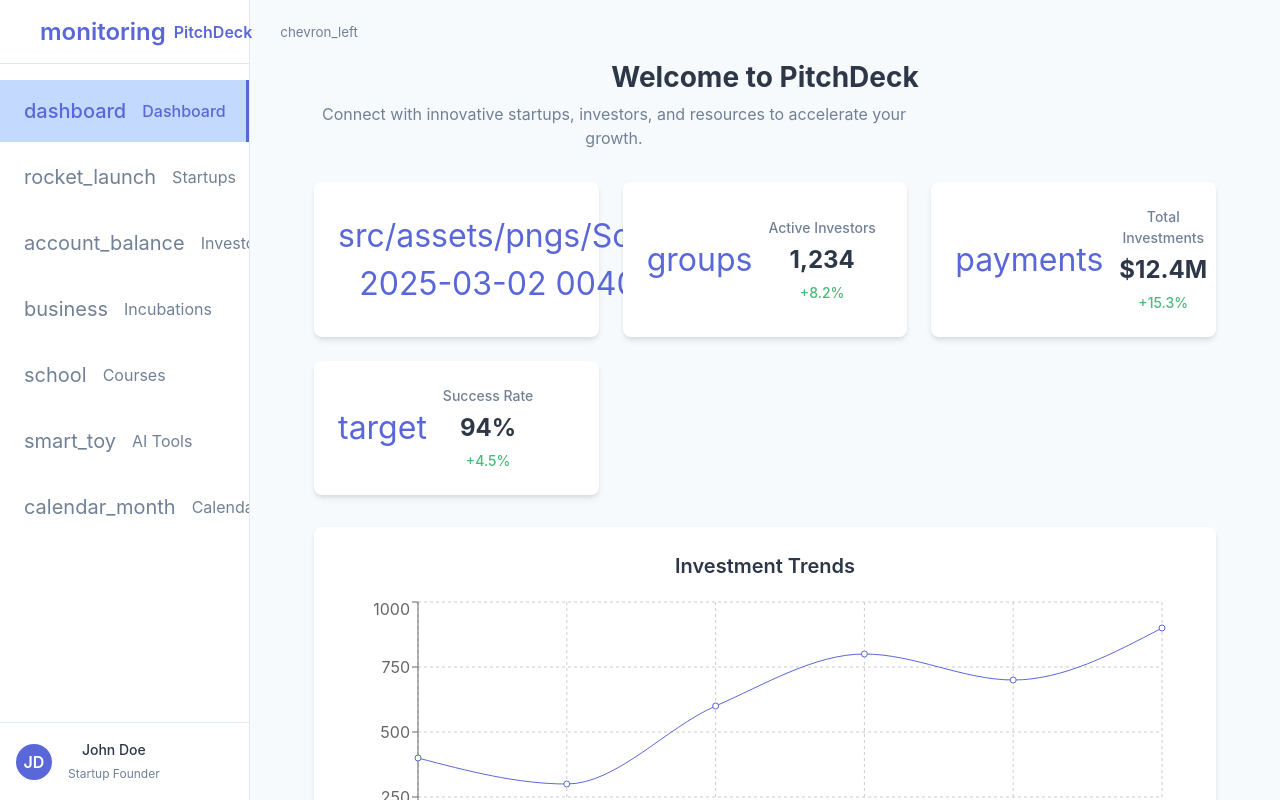
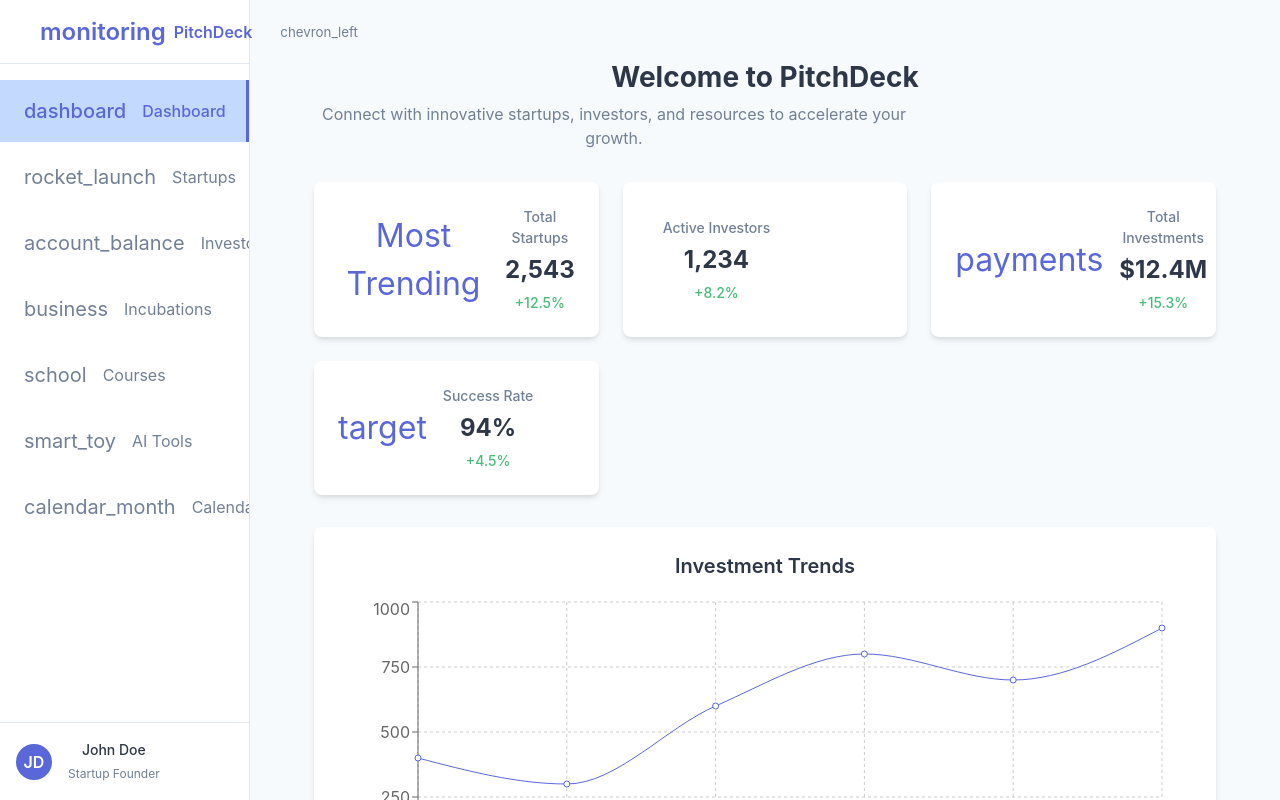
Before and after one commit to SandeshBansode/nothing-here, a React (Vite) app: page /dashboard in a window 1280 px wide. Shown: the top 800 px of the page. Built offline with nearby package versions, Linux system fonts and the light colour scheme.

Commit message:
Update Dashboard.jsx

```diff
--- a/src/pages/Dashboard.jsx
+++ b/src/pages/Dashboard.jsx
@@ -32,13 +32,13 @@ function Dashboard() {
             title="Total Startups"
             value="2,543"
             percentage={12.5}
-            icon="src/assets/pngs/Screenshot 2025-03-02 004029.png"
+            icon="Most Trending"
           />
           <MetricsCard
             title="Active Investors"
             value="1,234"
             percentage={8.2}
-            icon="groups"
+
           />
           <MetricsCard
             title="Total Investments"
```
